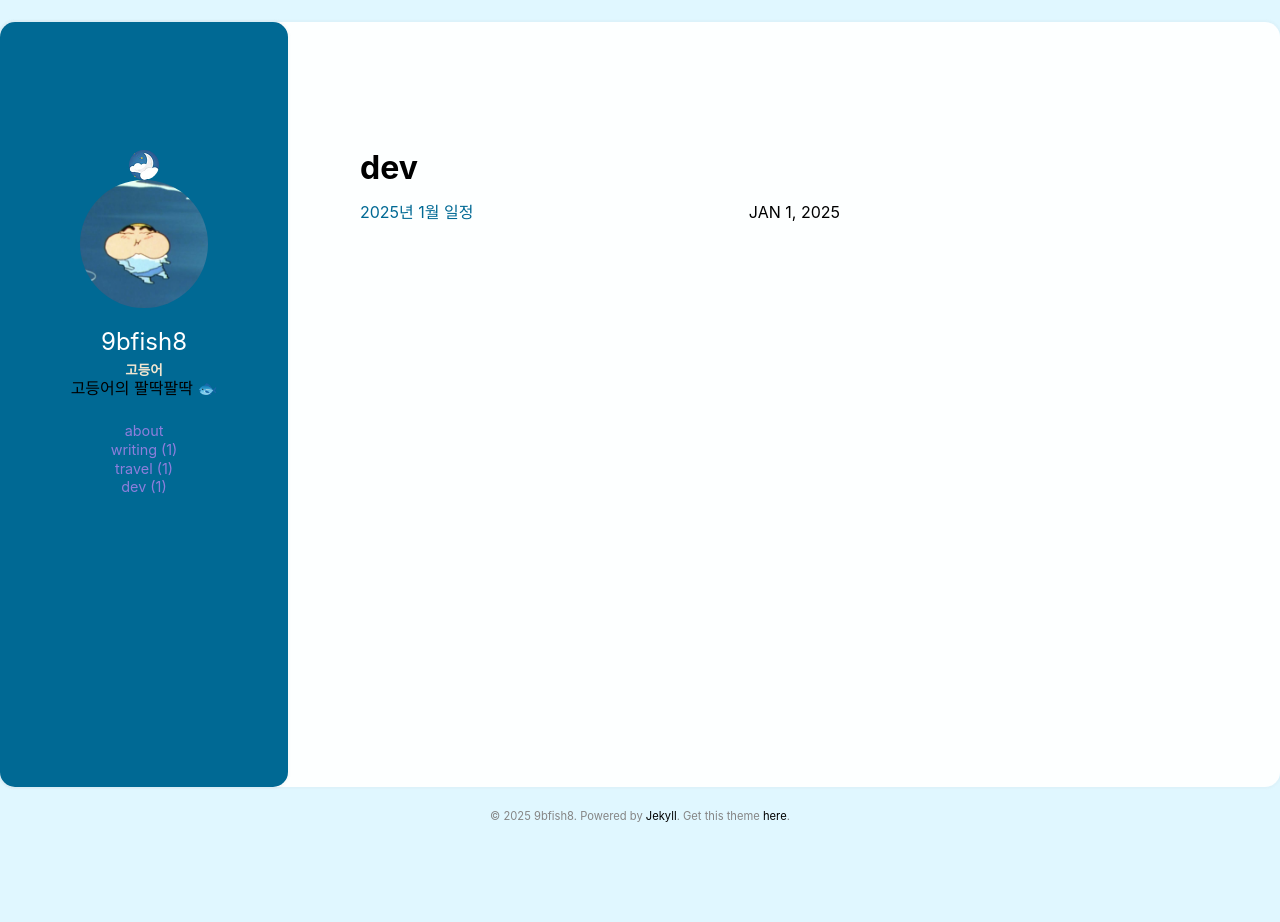
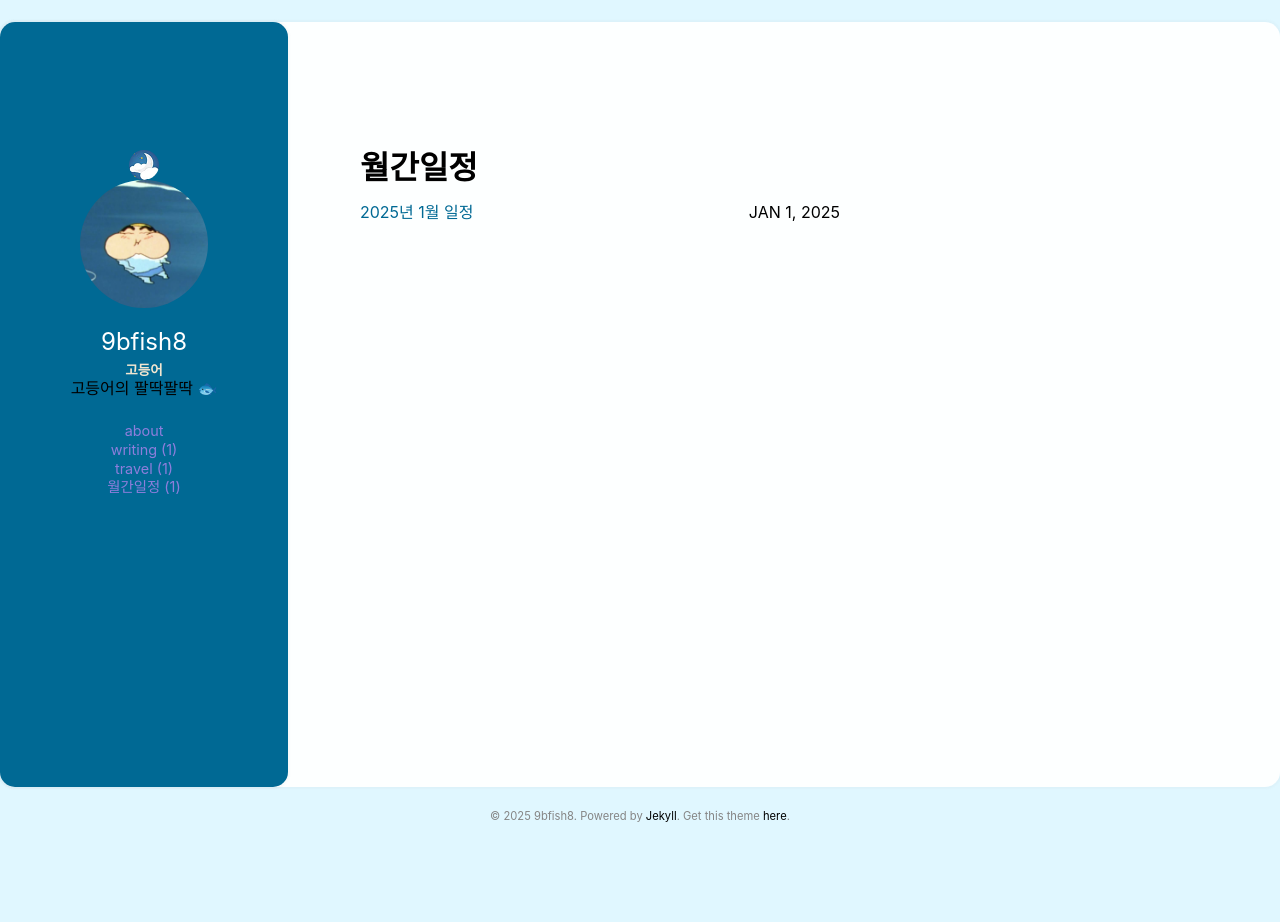
Before and after one commit to 9bfish8/9bfish8.github.io, a Jekyll site: the page built from categories/월간일정.html, in a window 1280 px wide. Built offline with Jekyll 4.4.1, drawn with Linux system fonts in a browser that asks for light colours.

Commit message:
2025 1월 월간일정

```diff
--- a/_posts/2025-01-01-january-schedule.md
+++ b/_posts/2025-01-01-january-schedule.md
@@ -1,6 +1,6 @@
 ---
 title: 2025년 1월 일정
-categories: [dev]
+categories: [월간일정]
 comments: true
 date: 2025-01-01
 ---
--- a/categories/dev.html
+++ b/categories/월간일정.html
@@ -1,6 +1,6 @@
 ---
 layout: page
-type: dev
+type: 월간일정
 ---
 
 {% include archive.html %}
```
Also changed, not shown: 10 other files.
